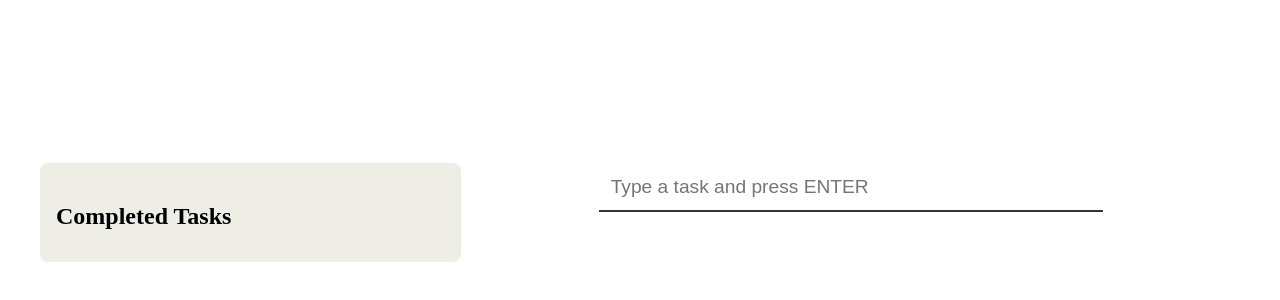
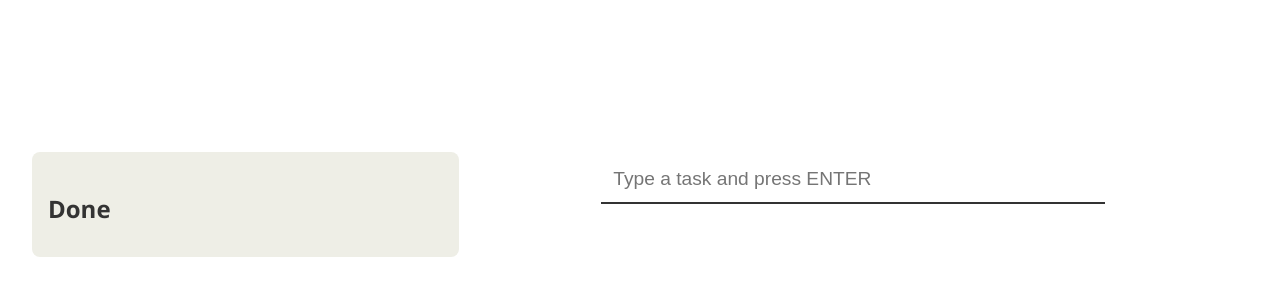
Before and after one commit to JedidiahCajudo/easy-wins, a React (Vite) app: page / in a window 1280 px wide. Shown: the part 196-496 px from the top of the page. Built offline with nearby package versions, Linux system fonts and the light colour scheme.

Commit message:
used fonts called Segoe UI

```diff
--- a/src/App.jsx
+++ b/src/App.jsx
@@ -27,7 +27,7 @@
   return (
     <div className="app">
         <div className="completed-tasks">
-        <h3>Completed Tasks</h3>
+        <h3>Done</h3>
         <ul>
           {completedTasks.map((task, index) => (
             <li key={index}>{task}</li>
--- a/src/index.css
+++ b/src/index.css
@@ -1,3 +1,12 @@
+/* Global Font Settings */
+body {
+  font-family: 'Segoe UI', Tahoma, Geneva, Verdana, sans-serif;
+  font-size: 16px;
+  color: #333333;
+  margin: 0;
+  padding: 0;
+}
+
 /* Basic Layout */
 .app {
   display: flex;
```
